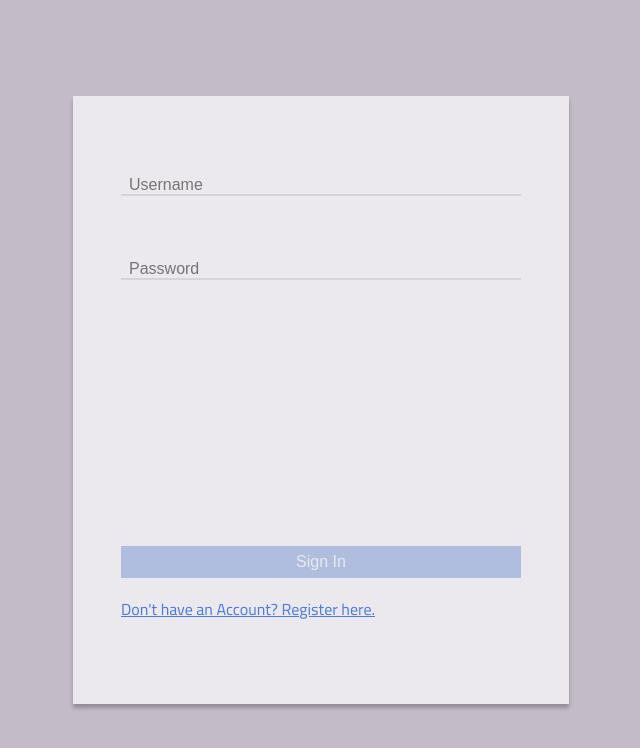
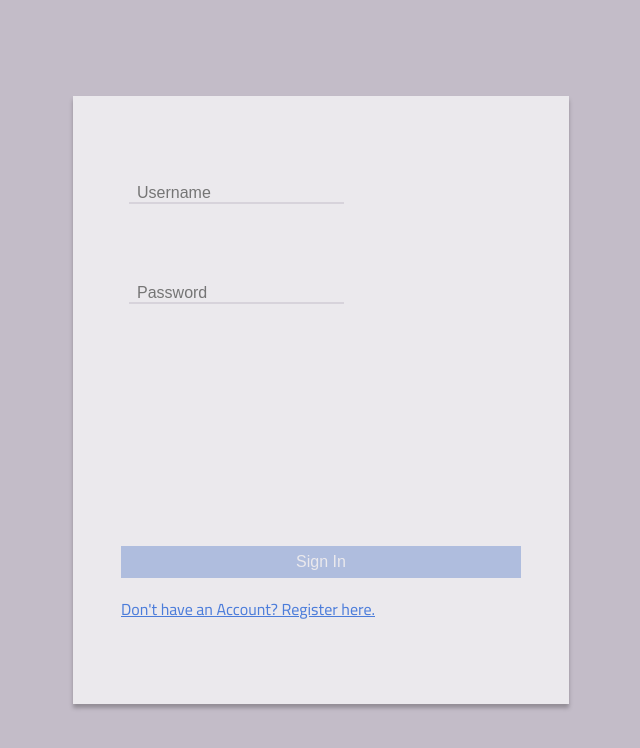
Before and after one commit to mohamednehad450/CS50-Web-final-project, a React (Create React App) app in the folder frontend/: page /signin in a window 1280 px wide. Shown: the top 748 px of the page, without its empty margins (279-919 px from the left). Built offline with nearby package versions, Linux system fonts and the light colour scheme.

Commit message:
feat: Add errors message to TextInput

```diff
--- a/frontend/src/components/common/TextInput.tsx
+++ b/frontend/src/components/common/TextInput.tsx
@@ -1,14 +1,14 @@
-import React, { FC, useState } from 'react'
+import { FC } from 'react'
 
 interface TextInputProps {
-
     placeholder?: string
     className?: string
     value?: string
     autofocus?: boolean
     type?: string
     autoComplete?: string
-    onChange?: (value: string) => void
+    onChange: (value: string) => void
+    errors?: string[]
 }
 
 const TextInput: FC<TextInputProps> = ({
@@ -18,16 +18,14 @@ const TextInput: FC<TextInputProps> = ({
     className = "",
     type = "",
     autofocus = false,
-    autoComplete = ""
+    autoComplete = "",
+    errors = []
 }) => {
-    const [valid, setValid] = useState(true)
     return (
+        <span className={`textinput-container ${className}`}>
             <input
-            className={`textinput ${valid ? '' : 'textinput-invalid'} ${className}`}
-            onChange={({ target: { value } }) => {
-                onChange && onChange(value)
-                setValid(!!value)
-            }}
+                className={`textinput ${!errors.length ? '' : 'textinput-invalid'}`}
+                onChange={(e) => onChange(e.target.value)}
                 placeholder={placeholder}
                 value={value}
                 autoFocus={autofocus}
@@ -35,6 +33,12 @@ const TextInput: FC<TextInputProps> = ({
                 autoComplete={autoComplete}
             >
             </input>
+            {errors.length ? (
+                <ul className="textinput-errors">
+                    {errors.map(s => (<li className="textinput-error">{s}</li>))}
+                </ul>
+            ) : null}
+        </span>
     )
 }
 
--- a/frontend/src/index.css
+++ b/frontend/src/index.css
@@ -378,18 +378,32 @@ main {
   margin-top: 3rem;
 }
 
+.textinput-container {
+  font-size: 1rem;
+}
+
+.textinput-errors {
+  list-style: disc;
+  padding-left: 2rem;
+}
+
+.textinput-error {
+  font-size: 0.6em;
+  color: rgb(255, 54, 87, 1);
+}
+
 .textinput {
   border: none;
   padding-left: 0.5rem;
   border-bottom: 2px solid var(--gray-dim);
   color: var(--text);
   background-color: transparent;
-  font-size: 1rem;
+  font-size: 1em;
   margin: 0.5rem;
 }
 
 .textinput-lg {
-  font-size: 1.5rem;
+  font-size: 1.5rem !important;
 }
 
 .textinput:focus {
```
Lines whose indentation alone changed are shown as unchanged.
